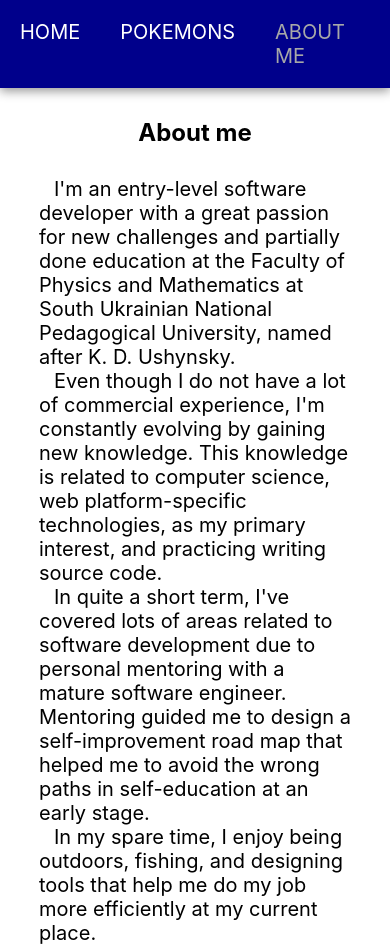
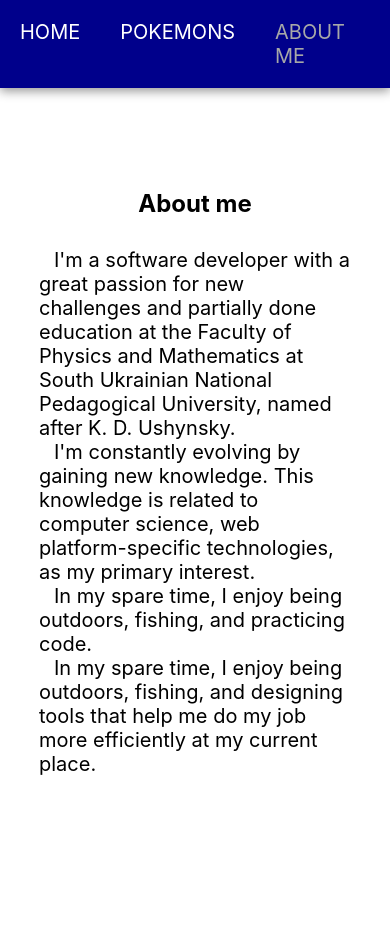
Before and after one commit to sergDocenko/pokemons, a React (Create React App) app: page /about in a window 390 px wide. After the commit the page ends 848 px from the top, so only its background shows below. Built offline with nearby package versions, Linux system fonts and the light colour scheme.

Commit message:
fixed bags, add trim to search pokemon, add responsive

```diff
--- a/src/screens/About/About.jsx
+++ b/src/screens/About/About.jsx
@@ -7,25 +7,19 @@ const About = () => {
       <header>
         <h1>About me</h1>
       </header>
-      <section>
+      <section >
         <p>
-          I'm an entry-level software developer with a great passion for new challenges and
-          partially done education at the Faculty of Physics and Mathematics at South Ukrainian
-          National Pedagogical University, named after K. D. Ushynsky.
-        </p>
-        <p>
-          Even though I do not have a lot of commercial experience, I'm constantly evolving by
-          gaining new knowledge. This knowledge is related to computer science, web
-          platform-specific technologies, as my primary interest, and practicing writing source
-          code.
+          I'm a software developer with a great passion for new challenges and partially done
+          education at the Faculty of Physics and Mathematics at South Ukrainian National
+          Pedagogical University, named after K. D. Ushynsky.
         </p>
 
         <p>
-          In quite a short term, I've covered lots of areas related to software development due to
-          personal mentoring with a mature software engineer. Mentoring guided me to design a
-          self-improvement road map that helped me to avoid the wrong paths in self-education at an
-          early stage.
+          I'm constantly evolving by gaining new knowledge. This knowledge is related to computer
+          science, web platform-specific technologies, as my primary interest.
         </p>
+
+        <p>In my spare time, I enjoy being outdoors, fishing, and practicing code.</p>
         <p>
           In my spare time, I enjoy being outdoors, fishing, and designing tools that help me do my
           job more efficiently at my current place.
--- a/src/screens/About/about.scss
+++ b/src/screens/About/about.scss
@@ -1,6 +1,6 @@
 .about {
   min-height: 90vh;
-  padding: 0 10vw;
+  padding: 0 20vw;
   display: flex;
   flex-direction: column;
   justify-content: center;
@@ -14,3 +14,9 @@
     font-size: 20px;
   }
 }
+
+@media screen and (max-width:1024px) {
+  .about{
+    padding: 0 10vw;
+  }
+}
--- a/src/screens/Pokemons/Pokemons.jsx
+++ b/src/screens/Pokemons/Pokemons.jsx
@@ -1,12 +1,12 @@
 import React, { useEffect } from "react";
 import Button from "../../components/Button/Button";
+import usePagination from "../../hooks/usePagination";
+import { pokemonsUrl } from "../../services/pokemons";
 import Header from "./components/Header/Header";
 import PokemonCard from "./components/PokemonCard/PokemonCard";
 import PokemonInfo from "./components/PokemonInfo/PokemonInfo";
 import usePokemons from "./hooks/usePokemons";
 import "./pokemons.scss";
-import usePagination from "../../hooks/usePagination";
-import { pokemonsUrl } from "../../services/pokemons";
 
 const Pokemons = () => {
   const {
--- a/src/screens/Pokemons/components/PokemonCard/pokemonCard.scss
+++ b/src/screens/Pokemons/components/PokemonCard/pokemonCard.scss
@@ -6,7 +6,7 @@
   box-shadow: 0px 3px 10px rgba(88, 88, 88, 0.356);
   padding: 5px;
   border-radius: 16px;
-  max-height: 15vh;
+  max-height: 25vh;
 
   .title {
     display: flex;
@@ -34,3 +34,9 @@
 .pokemon-card:hover {
   background-color: rgba(0, 0, 0, 0.119);
 }
+
+@media screen and (max-width:720px) {
+  .pokemon-card .title{
+flex-direction: column;
+  }
+}
--- a/src/screens/Pokemons/components/PokemonInfo/pokemonInfo.scss
+++ b/src/screens/Pokemons/components/PokemonInfo/pokemonInfo.scss
@@ -26,3 +26,30 @@
     max-width: 350px;
   }
 }
+
+@media screen and (max-width: 1074px) {
+  .title h1 {
+font-size: 25px;
+  }
+  .pokemon-info img {
+    max-width: 250px;
+  }
+}
+
+@media screen and (max-width: 720px) {
+  .title h1 {
+    font-size: 22px;
+      }
+
+  .pokemon-info li {
+    list-style: none;
+    font-size: 16px;
+  }
+
+  .pokemon-info .data{
+    margin-left: 10px;
+  }
+  .pokemon-info img {
+    max-width: 150px;
+  }
+}
--- a/src/screens/Pokemons/pokemons.scss
+++ b/src/screens/Pokemons/pokemons.scss
@@ -21,8 +21,7 @@
     max-height: 75vh;
     margin-top: 10px;
     overflow-y: auto;
-    display: grid;
-    grid-template-columns: 1fr;
+    padding: 10px;
   }
 
   header {
@@ -44,3 +43,19 @@
     padding: 10px 0;
   }
 }
+
+@media screen and (max-width: 1074px) {
+  .pokemons .cards {
+    grid-template-columns: repeat(auto-fit, minmax(250px, 0.9fr));
+  }
+}
+@media screen and (max-width: 720px) {
+  .container {
+
+    padding: 0 2vw;
+  }
+
+  .pokemons .cards {
+    grid-template-columns: repeat(auto-fit, minmax(160px, 1fr));
+  }
+}
--- a/src/screens/Pokemons/redux/pokemons/asyncActions.js
+++ b/src/screens/Pokemons/redux/pokemons/asyncActions.js
@@ -39,7 +39,7 @@ function fetchPokemonsInfo(url, params) {
 function fetchSearchPokemon(name) {
   return async function (dispatch) {
     try {
-      const response = await getPokemonByName(name);
+      const response = await getPokemonByName(name.trim());
       dispatch(fetchPokemonsSuccess(Array(response)));
     } catch (error) {
       dispatch(fetchSearchPokemonFailure());
```
